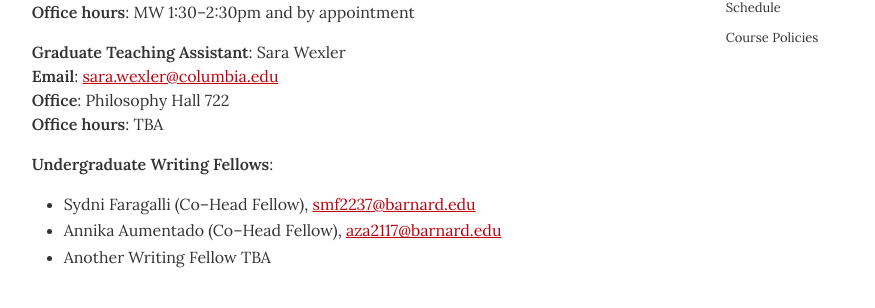
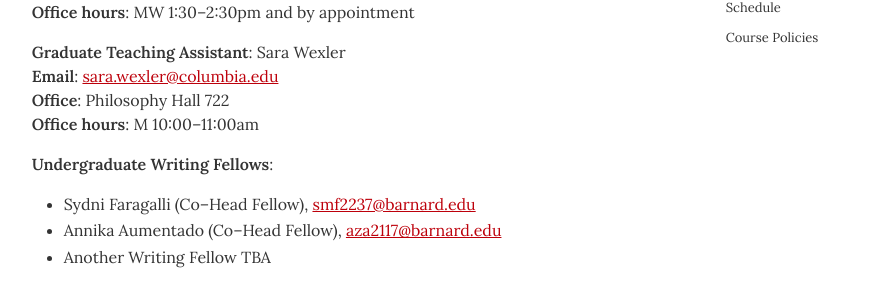
Before and after one commit to dingherself/political-philosophy, a Jekyll site: the page built from syllabus.md, in a window 1280 px wide and 900 px high, scrolled down 300 px. Shown: the part 146-454 px from the top of the window, without its empty margins (175-1050 px from the left). Built offline with Jekyll 4.4.1, drawn with Linux system fonts in a browser that asks for light colours.

Commit message:
update office hours

```diff
--- a/_config.yml
+++ b/_config.yml
@@ -77,7 +77,7 @@ ta1_title: "Graduate Teaching Assistant"
 ta1_name: "Sara Wexler"
 ta1_netid: "sara.wexler"
 ta1_office: "Philosophy Hall 722"
-ta1_office_hours: "TBA"
+ta1_office_hours: "M 10:00–11:00am"
 ta2_title: "Undergraduate Writing Fellow"
 ta2_name: "TBD"
 ta2_netid: "###"
```
